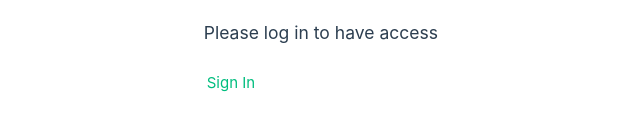
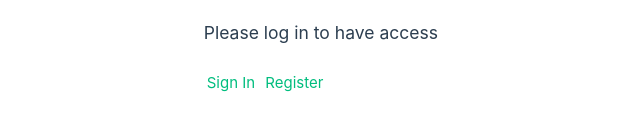
Before and after one commit to Erikaa81/consumy-vue, a Vue app: page / in a window 1280 px wide. Shown: the part 343-474 px from the top of the page, without its empty margins (202-842 px from the left). Built offline with nearby package versions, Linux system fonts and the light colour scheme.

Commit message:
feat: Adiciona link de navegação para o registro

```diff
--- a/src/components/UserProfile.vue
+++ b/src/components/UserProfile.vue
@@ -22,6 +22,7 @@ const signOut = function () {
       <br />
       <nav>
         <RouterLink :to="{ name: 'signin' }"> Sign In </RouterLink>
+        <RouterLink :to="{ name: 'new' }"> Register </RouterLink>
       </nav>
     </template>
   </main>
```
